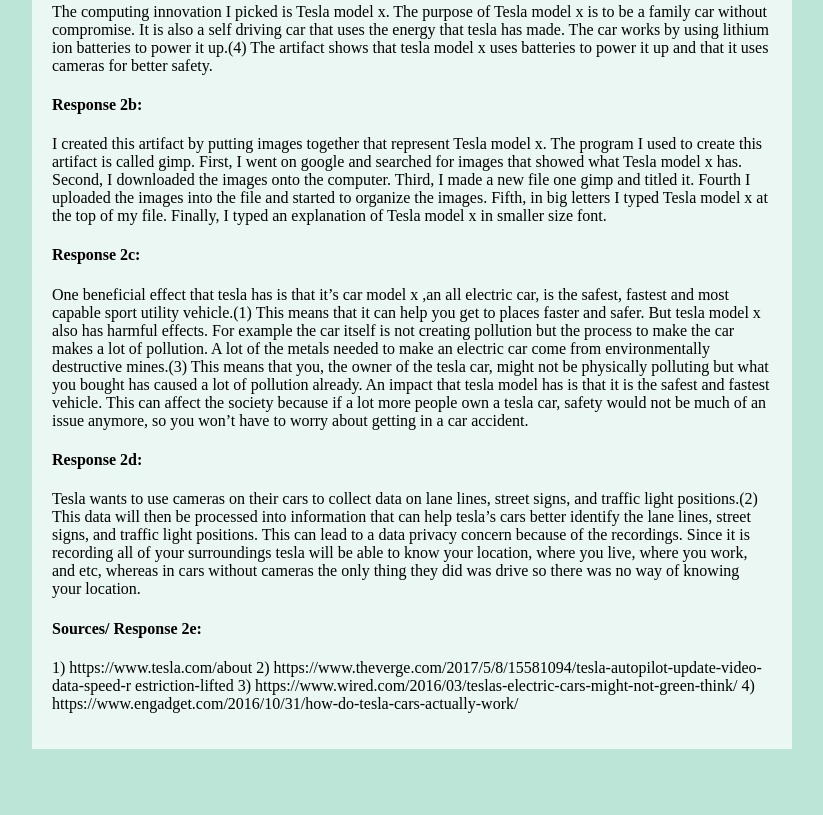
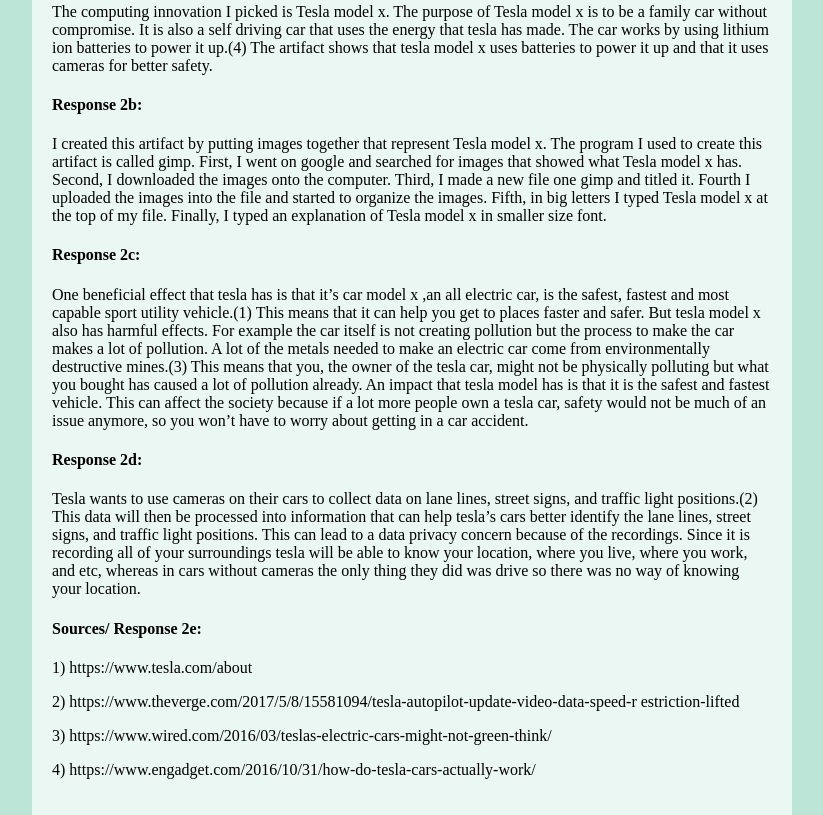
Before and after one commit to DavidRobles01/DavidRobles01.github.io, a plain HTML site: page ap-explore.html in a window 1280 px wide. Shown: the part 1066-1881 px from the top of the page, without its empty margins (228-1051 px from the left). Before the commit the page ends 1815 px from the top, so only its background shows below. Drawn offline with nearby package versions, Linux system fonts and the light colour scheme.

Commit message:
updating my site

```diff
--- a/ap-explore.html
+++ b/ap-explore.html
@@ -69,13 +69,11 @@
                 </p>
 
                 <h4>Sources/ Response 2e:</h4>
-                <p>
-                1) https://www.tesla.com/about
-                2) https://www.theverge.com/2017/5/8/15581094/tesla-autopilot-update-video-data-speed-r
-                estriction-lifted
-                3) https://www.wired.com/2016/03/teslas-electric-cars-might-not-green-think/
-                4) https://www.engadget.com/2016/10/31/how-do-tesla-cars-actually-work/
-                </p>
+                <p>1) https://www.tesla.com/about</p>
+                <p>2) https://www.theverge.com/2017/5/8/15581094/tesla-autopilot-update-video-data-speed-r
+                estriction-lifted</p>
+                <p>3) https://www.wired.com/2016/03/teslas-electric-cars-might-not-green-think/</p>
+                <p>4) https://www.engadget.com/2016/10/31/how-do-tesla-cars-actually-work/</p>
             </div>
         </div>
     </body>
```
